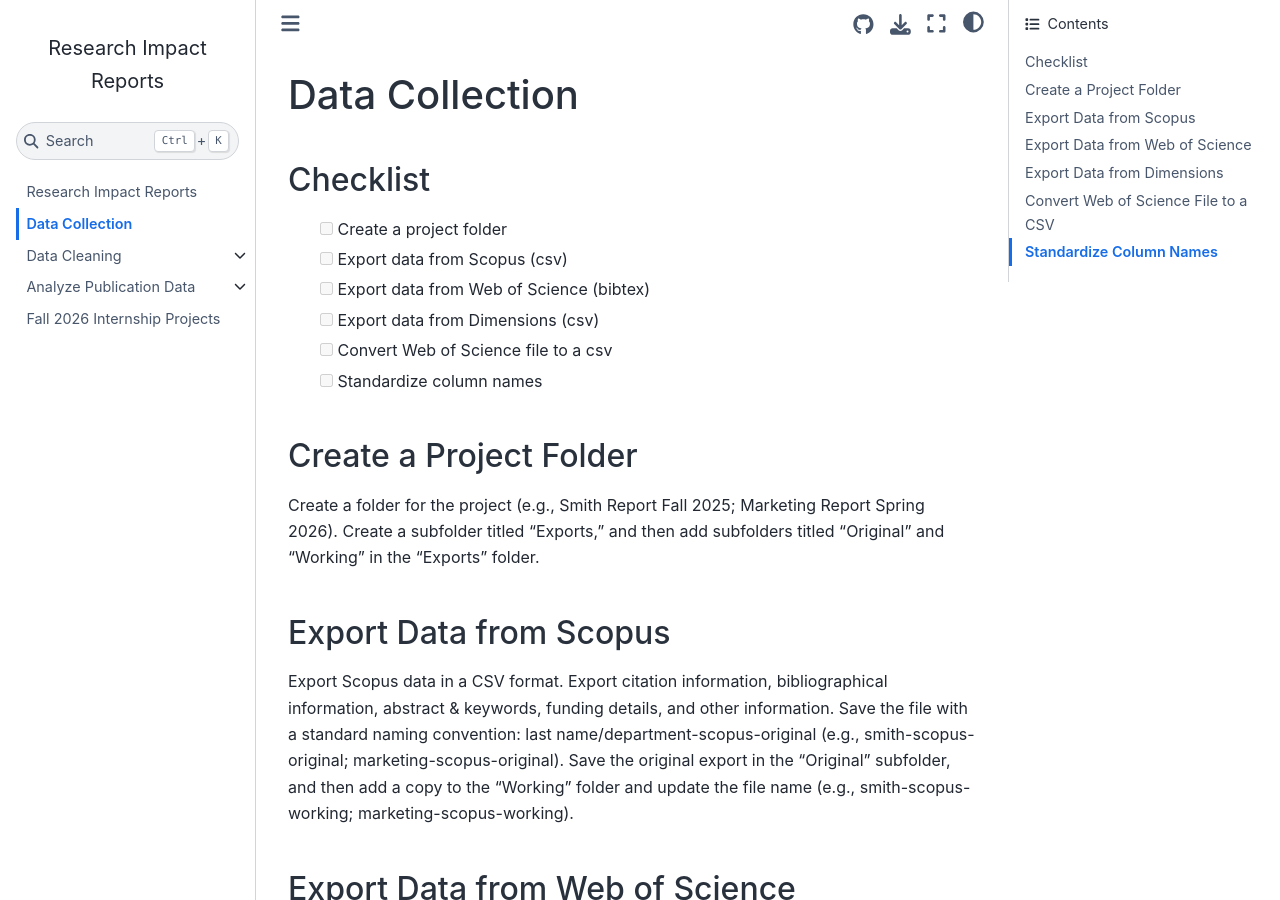
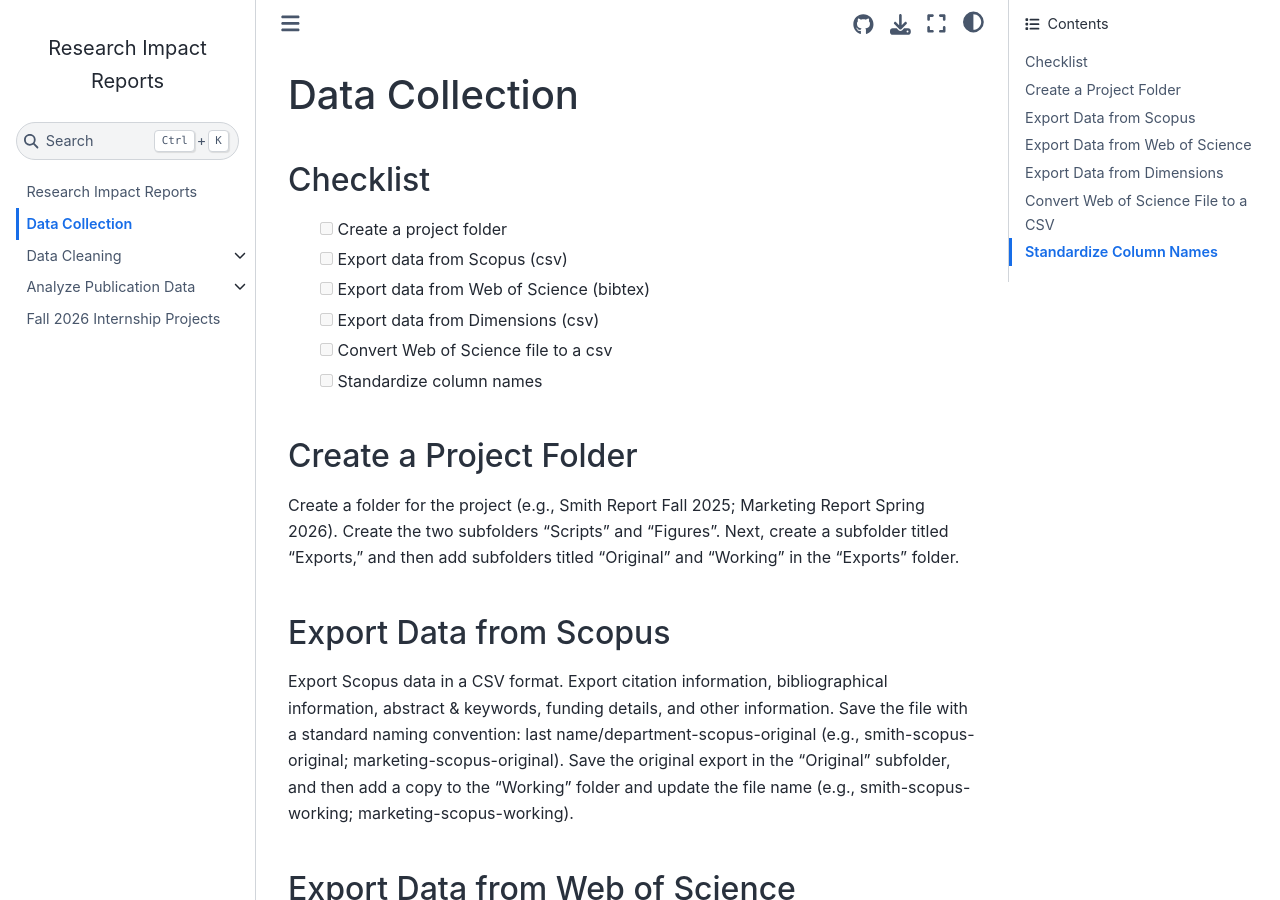
Before and after one commit to vvlooking/research-impact, a Jupyter Book: the page built from website/data-collection.md, in a window 1280 px wide and 900 px high. Built offline with Jupyter Book 1.0.4 settings and Sphinx 7.4.7 and the Sphinx Book theme 1.1.4, drawn with Linux system fonts in a browser that asks for light colours.

Commit message:
Revise project folder structure for data collection
Updated project folder structure to include 'Scripts' and 'Figures' subfolders.

```diff
--- a/website/data-collection.md
+++ b/website/data-collection.md
@@ -10,7 +10,7 @@
 - [ ] Standardize column names
 
 ## Create a Project Folder
-Create a folder for the project (e.g., Smith Report Fall 2025; Marketing Report Spring 2026). Create a subfolder titled "Exports," and then add subfolders titled "Original" and "Working" in the "Exports" folder.
+Create a folder for the project (e.g., Smith Report Fall 2025; Marketing Report Spring 2026). Create the two subfolders "Scripts" and "Figures". Next, create a subfolder titled "Exports," and then add subfolders titled "Original" and "Working" in the "Exports" folder.
 
 ## Export Data from Scopus
 Export Scopus data in a CSV format. Export citation information, bibliographical information, abstract & keywords, funding details, and other information. Save the file with a standard naming convention: last name/department-scopus-original (e.g., smith-scopus-original; marketing-scopus-original). Save the original export in the "Original" subfolder, and then add a copy to the "Working" folder and update the file name (e.g., smith-scopus-working; marketing-scopus-working).
```
